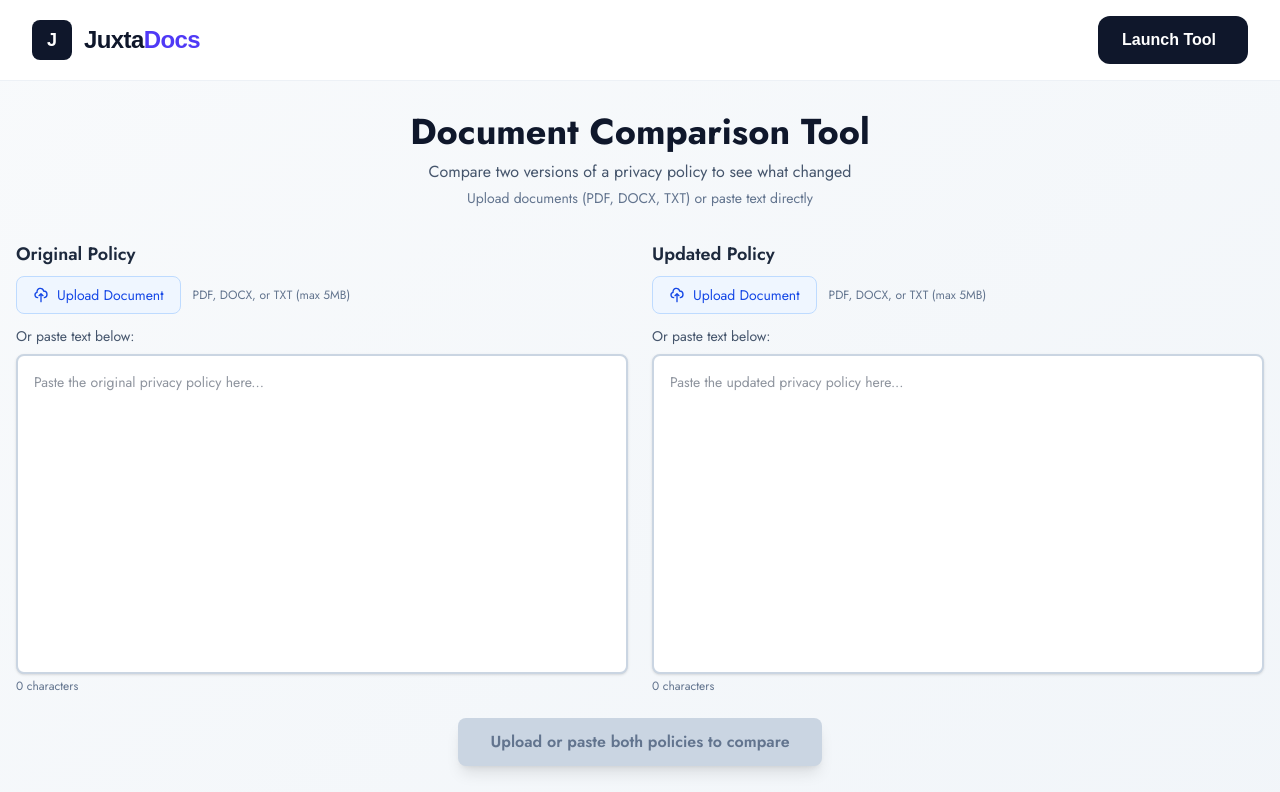
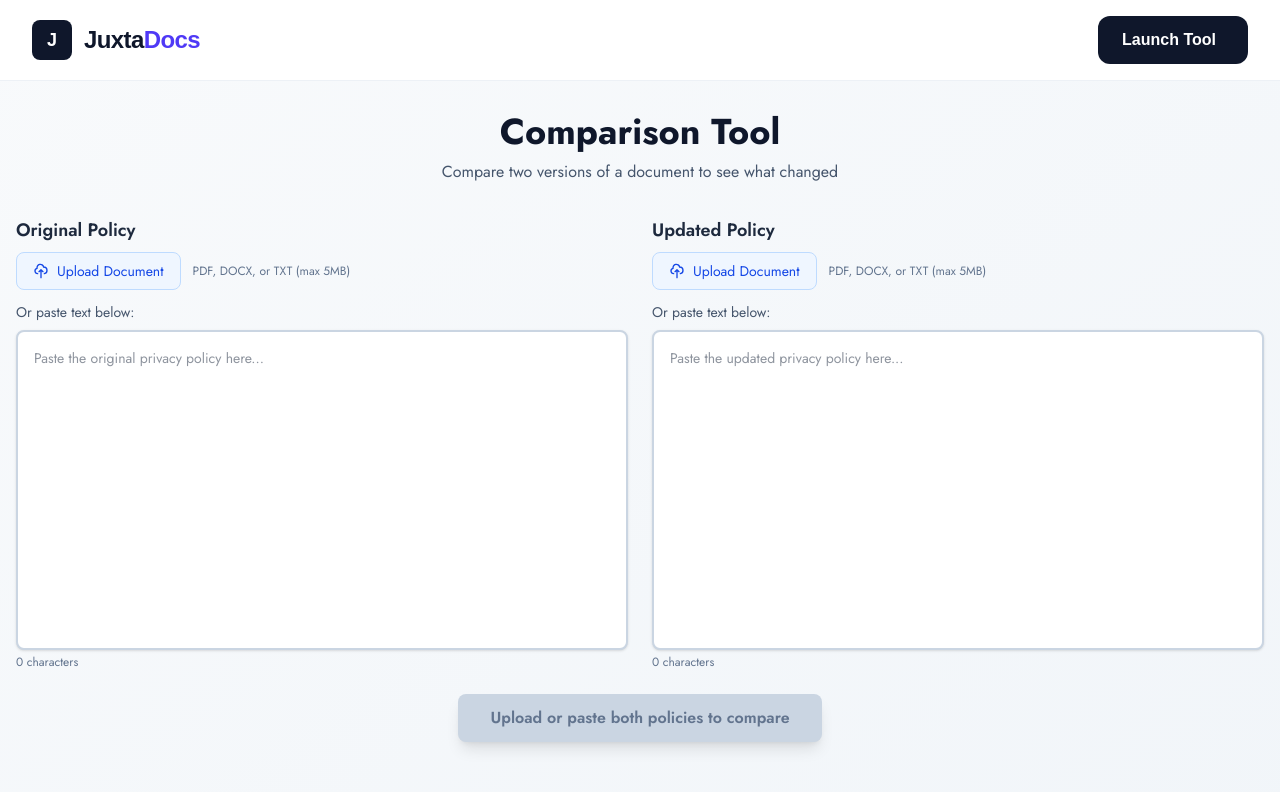
Before and after one commit to bunde-uji/document-comparison-tool, a Next.js app: page /compare in a window 1280 px wide. Shown: the top 792 px of the page. Built offline with nearby package versions, Linux system fonts and the light colour scheme; no server answers; what groq-sdk would draw is missing.

Commit message:
misc: minor copy edit on tool page

```diff
--- a/app/compare/page.tsx
+++ b/app/compare/page.tsx
@@ -80,13 +80,10 @@ export default function ComparePage() {
       <div className="container mx-auto px-4 py-8 max-w-7xl">
         <div className="text-center mb-8">
           <h1 className="text-4xl font-bold text-slate-900 mb-2">
-            Document Comparison Tool
+            Comparison Tool
           </h1>
           <p className="text-slate-600">
-            Compare two versions of a privacy policy to see what changed
-          </p>
-          <p className="text-sm text-slate-500 mt-1">
-            Upload documents (PDF, DOCX, TXT) or paste text directly
+            Compare two versions of a document to see what changed
           </p>
         </div>
 
```
